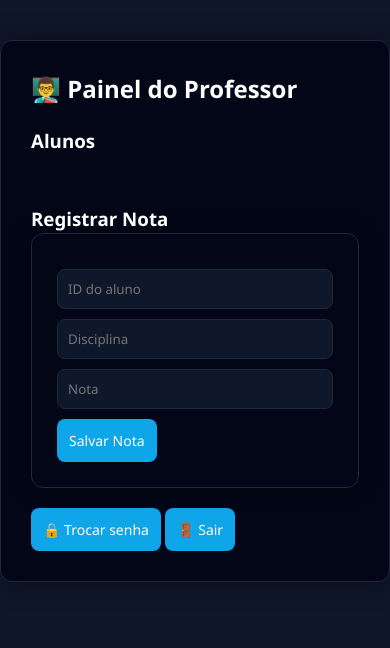
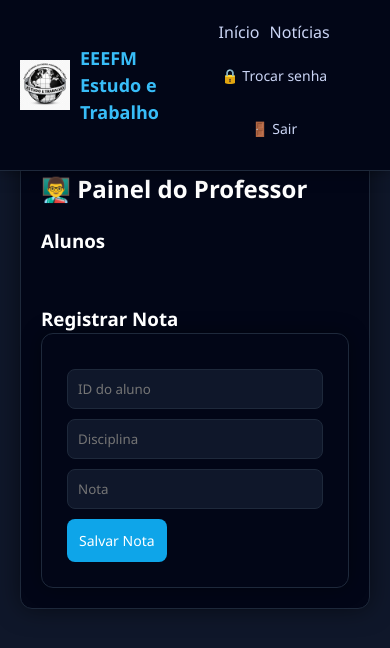
Before and after one commit to lucas-programador-lang/portal-eeefm-estudo-trabalho, a plain HTML site: page professores.html in a window 390 px wide. Drawn offline with Linux system fonts and the light colour scheme; no server answers; sample sign-in values are in the browser's storage.

Commit message:
Update professores.html

```diff
--- a/professores.html
+++ b/professores.html
@@ -1,70 +1,76 @@
 <!DOCTYPE html>
 <html lang="pt-BR">
-
 <head>
 <meta charset="UTF-8">
 <meta name="viewport" content="width=device-width, initial-scale=1.0">
-
 <title>Painel do Professor</title>
 
 <link rel="stylesheet" href="style.css">
 
 <style>
+/* RESET */
+*{margin:0;padding:0;box-sizing:border-box;font-family:'Segoe UI',sans-serif;}
+body{background:#0f172a;color:white;transition:0.3s;}
 
-body{
-background:#0f172a;
-color:white;
+/* HEADER COMUM */
+.header-comum{
+  position:fixed;
+  top:0;
+  left:0;
+  width:100%;
+  background:#020617;
+  border-bottom:1px solid #1e293b;
+  z-index:999;
+  animation:slideDown 0.5s ease;
 }
+.header-comum .container{
+  max-width:1200px;
+  margin:auto;
+  padding:0 20px;
+  display:flex;
+  justify-content:space-between;
+  align-items:center;
+}
+.header-comum .logo{
+  display:flex;
+  align-items:center;
+  gap:10px;
+}
+.header-comum .logo img{width:50px;}
+.header-comum .logo strong{color:#38bdf8;font-size:18px;}
+.header-comum .menu a, .header-comum .menu button{
+  color:#cbd5f5;
+  margin-left:15px;
+  text-decoration:none;
+  font-weight:500;
+  background:none;
+  border:none;
+  cursor:pointer;
+  transition:0.2s;
+}
+.header-comum .menu a:hover, .header-comum .menu button:hover{color:#38bdf8;}
+@keyframes slideDown{from{opacity:0;transform:translateY(-20px);}to{opacity:1;transform:translateY(0);}}
 
-/* CONTAINER */
-.container-box{
-max-width:900px;
-margin:40px auto;
-background:#020617;
-padding:30px;
-border-radius:12px;
-border:1px solid #1e293b;
-box-shadow:0 0 25px rgba(0,0,0,0.5);
+/* CONTAINER PRINCIPAL */
+.main-container{
+  max-width:900px;
+  margin:120px auto 40px auto;
+  padding:20px;
+  background:#020617;
+  border-radius:12px;
+  border:1px solid #1e293b;
+  box-shadow:0 0 25px rgba(0,0,0,0.5);
 }
 
 /* TABELA */
-table{
-width:100%;
-border-collapse:collapse;
-margin-top:20px;
-}
-
-th{
-background:#0ea5e9;
-color:white;
-padding:10px;
-}
-
-td{
-padding:10px;
-border:1px solid #1e293b;
-}
+table{width:100%;border-collapse:collapse;margin-top:20px;}
+th{background:#0ea5e9;color:white;padding:10px;}
+td{padding:10px;border:1px solid #1e293b;}
 
 /* FORM */
-input{
-width:100%;
-padding:10px;
-margin-top:10px;
-border-radius:8px;
-border:1px solid #1e293b;
-background:#0f172a;
-color:white;
-}
-
-button{
-margin-top:10px;
-padding:12px;
-background:#0ea5e9;
-border:none;
-border-radius:8px;
-cursor:pointer;
-color:white;
-}
+input{width:100%;padding:10px;margin-top:10px;border-radius:8px;border:1px solid #1e293b;background:#0f172a;color:white;}
+button{margin-top:10px;padding:12px;background:#0ea5e9;border:none;border-radius:8px;cursor:pointer;color:white;transition:0.2s;}
+button:hover{background:#0284c7;}
 
 /* TROCAR SENHA */
 .trocar-senha-box{
@@ -77,182 +83,107 @@ border:1px solid #1e293b;
 display:none;
 }
 
+/* RESPONSIVO */
+@media(max-width:768px){
+.main-container{margin:150px 20px 40px 20px;}
+.header-comum .menu{flex-wrap:wrap;justify-content:center;}
+.header-comum .menu a, .header-comum .menu button{margin:5px;}
+}
 </style>
-
 </head>
 
 <body>
 
-<div class="container-box">
+<!-- HEADER COMUM -->
+<header class="header-comum">
+<div class="container">
+  <div class="logo">
+    <img src="logo.png" alt="Logo Escola">
+    <strong>EEEFM Estudo e Trabalho</strong>
+  </div>
+  <div class="menu">
+    <a href="index.html">Início</a>
+    <a href="noticias.html">Notícias</a>
+    <button onclick="abrirTrocarSenha()">🔒 Trocar senha</button>
+    <button onclick="logout()">🚪 Sair</button>
+  </div>
+</div>
+</header>
+
+<!-- CONTEÚDO PRINCIPAL -->
+<div class="main-container">
 
 <h2>👨‍🏫 Painel do Professor</h2>
 
 <h3 style="margin-top:20px;">Alunos</h3>
-
 <table id="tabelaAlunos"></table>
 
 <h3 style="margin-top:30px;">Registrar Nota</h3>
-
 <form onsubmit="registrarNota(event)">
-
 <input type="number" id="idAluno" placeholder="ID do aluno" required>
 <input type="text" id="disciplinaNota" placeholder="Disciplina" required>
 <input type="number" step="0.1" id="notaAluno" placeholder="Nota" required>
-
 <button type="submit">Salvar Nota</button>
-
 </form>
-
-<button onclick="abrirTrocarSenha()" style="margin-top:20px;">
-🔒 Trocar senha
-</button>
-
-<button onclick="logout()">
-🚪 Sair
-</button>
 
 </div>
 
+<!-- TROCAR SENHA -->
 <div class="trocar-senha-box" id="trocarSenhaBox">
-
 <h3>Alterar Senha</h3>
-
 <input type="password" id="senhaAtual" placeholder="Senha atual">
 <input type="password" id="novaSenha" placeholder="Nova senha">
-
 <button onclick="trocarSenha()">Salvar</button>
-
 </div>
 
 <script>
+const API="https://portal-escola-backend.onrender.com"
 
-const API = "https://portal-escola-backend.onrender.com"
+function getToken(){return localStorage.getItem("token")}
+function logout(){localStorage.clear();window.location="login-professor.html"}
+if(!getToken()){logout()}
 
-function getToken(){
-return localStorage.getItem("token")
-}
-
-function logout(){
-localStorage.clear()
-window.location="login-professor.html"
-}
-
-if(!getToken()){
-logout()
-}
-
-/* =========================
-CARREGAR ALUNOS
-========================= */
-
+/* CARREGAR ALUNOS */
 async function carregarAlunos(){
-
 let tabela=document.getElementById("tabelaAlunos")
-
 try{
-
-let res=await fetch(API+"/alunos",{
-headers:{ Authorization:"Bearer "+getToken() }
+let res=await fetch(API+"/alunos",{headers:{Authorization:"Bearer "+getToken()}})
+let alunos=await res.json()
+tabela.innerHTML=`<tr><th>ID</th><th>Nome</th><th>CPF</th></tr>`
+alunos.forEach(a=>{
+tabela.innerHTML+=`<tr><td>${a.id}</td><td>${a.nome}</td><td>${a.cpf}</td></tr>`
 })
-
-let alunos=await res.json()
-
-tabela.innerHTML=`
-<tr>
-<th>ID</th>
-<th>Nome</th>
-<th>CPF</th>
-</tr>
-`
-
-alunos.forEach(a=>{
-tabela.innerHTML+=`
-<tr>
-<td>${a.id}</td>
-<td>${a.nome}</td>
-<td>${a.cpf}</td>
-</tr>
-`
-})
-
 }catch{
 alert("Erro ao carregar alunos")
 }
-
 }
 
-/* =========================
-REGISTRAR NOTA
-========================= */
-
+/* REGISTRAR NOTA */
 async function registrarNota(e){
-
 e.preventDefault()
-
 let aluno_id=document.getElementById("idAluno").value
 let disciplina=document.getElementById("disciplinaNota").value
 let nota=document.getElementById("notaAluno").value
-
-let res=await fetch(API+"/nota",{
-method:"POST",
-headers:{
-"Content-Type":"application/json",
-Authorization:"Bearer "+getToken()
-},
-body:JSON.stringify({aluno_id,disciplina,nota})
-})
-
+let res=await fetch(API+"/nota",{method:"POST",headers:{"Content-Type":"application/json",Authorization:"Bearer "+getToken()},body:JSON.stringify({aluno_id,disciplina,nota})})
 let data=await res.json()
-
-if(data.success){
-alert("Nota salva")
-e.target.reset()
-}else{
-alert("Erro ao salvar")
+if(data.success){alert("Nota salva");e.target.reset()}else{alert("Erro ao salvar")}
 }
 
+/* TROCAR SENHA */
+function abrirTrocarSenha(){
+let box=document.getElementById("trocarSenhaBox")
+box.style.display = box.style.display==="block"?"none":"block"
+}
+async function trocarSenha(){
+let senhaAtual=document.getElementById("senhaAtual").value
+let novaSenha=document.getElementById("novaSenha").value
+let usuario=JSON.parse(localStorage.getItem("usuario")||"{}")
+let res=await fetch(API+"/trocar-senha",{method:"POST",headers:{"Content-Type":"application/json"},body:JSON.stringify({cpf:usuario.cpf,senhaAtual,novaSenha,tipo:"professor"})})
+let data=await res.json()
+if(data.success){alert("Senha alterada");document.getElementById("trocarSenhaBox").style.display="none"}else{alert("Erro na senha")}
 }
 
-/* =========================
-TROCAR SENHA
-========================= */
-
-function abrirTrocarSenha(){
-let box=document.getElementById("trocarSenhaBox")
-box.style.display = box.style.display==="block" ? "none":"block"
-}
-
-async function trocarSenha(){
-
-let senhaAtual=document.getElementById("senhaAtual").value
-let novaSenha=document.getElementById("novaSenha").value
-
-let usuario=JSON.parse(localStorage.getItem("usuario") || "{}")
-
-let res=await fetch(API+"/trocar-senha",{
-method:"POST",
-headers:{ "Content-Type":"application/json" },
-body:JSON.stringify({
-cpf:usuario.cpf,
-senhaAtual,
-novaSenha,
-tipo:"professor"
-})
-})
-
-let data=await res.json()
-
-if(data.success){
-alert("Senha alterada")
-document.getElementById("trocarSenhaBox").style.display="none"
-}else{
-alert("Erro na senha")
-}
-
-}
-
-window.onload = carregarAlunos
-
+window.onload=carregarAlunos
 </script>
 
 </body>
```
